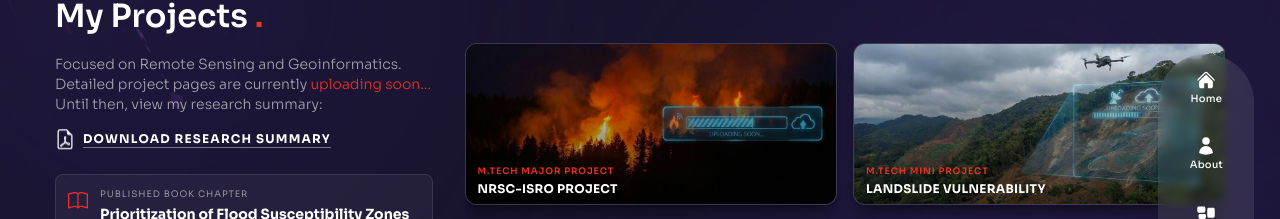
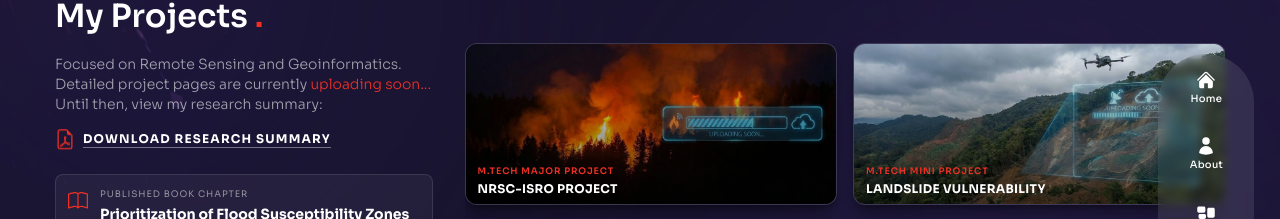
Before and after one commit to tmSreedarsh/modern-portfolio, a Next.js app: page /work in a window 1280 px wide. Shown: the part 148-367 px from the top of the page. Built offline with nearby package versions, Linux system fonts and the light colour scheme.

Commit message:
Set work summary PDF icon to accent color

```diff
--- a/pages/work/index.jsx
+++ b/pages/work/index.jsx
@@ -65,7 +65,7 @@ const Work = () => {
                  target="_blank"
                  className="flex items-center gap-x-2 text-white hover:text-accent transition-all group cursor-pointer justify-center lg:justify-start"
                >
-                 <span className="text-xl animate-bounce">
+                 <span className="text-xl text-accent animate-bounce">
                    <BsFileEarmarkPdf/>
                  </span>
                  <span className="border-b border-white/40 group-hover:border-accent text-xs tracking-widest uppercase font-bold">
```
